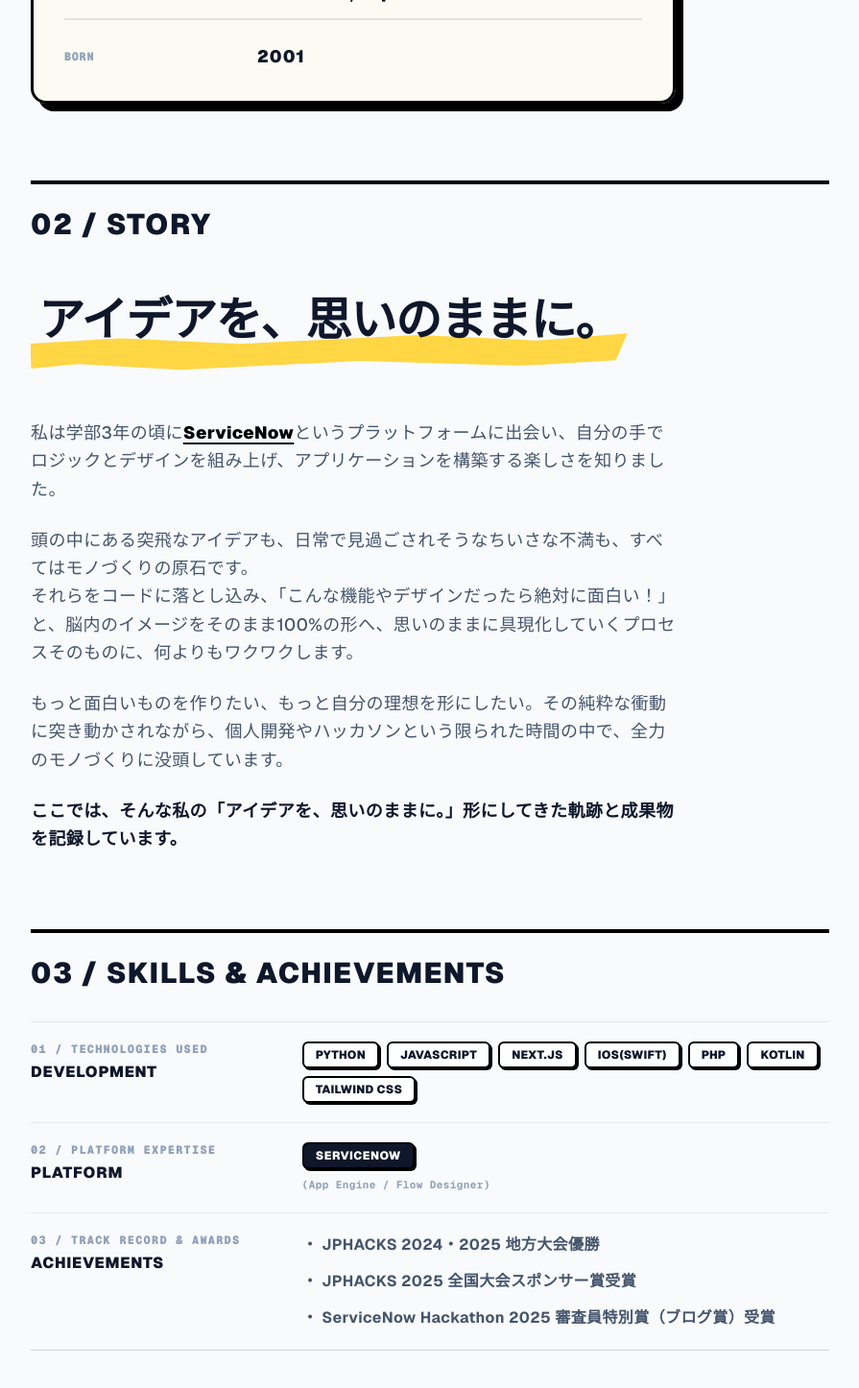
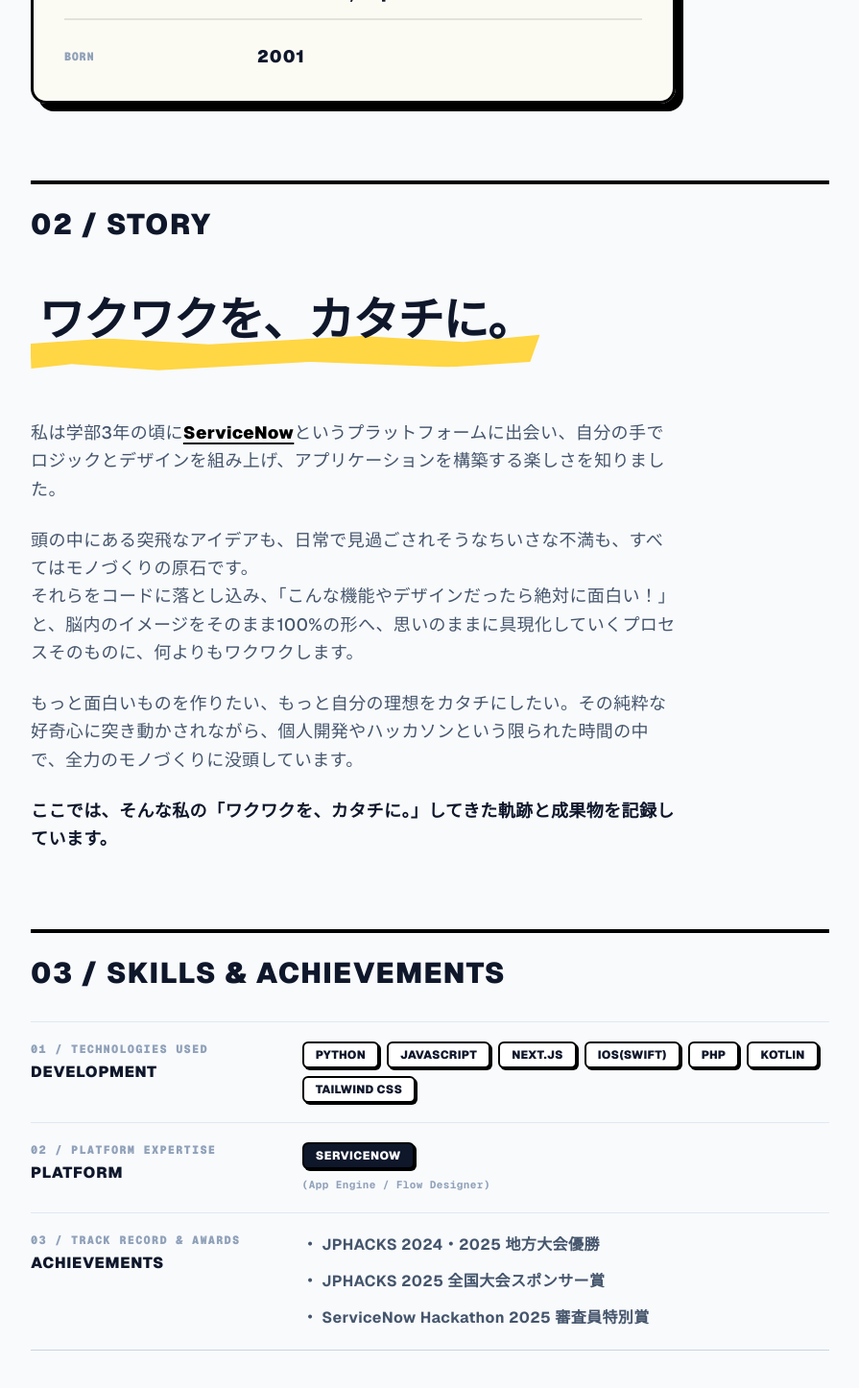
Before and after one commit to dustin-ctrl/portfolio, a Next.js app: page / in a window 1280 px wide. Shown: the part 1771-3217 px from the top of the page at 96% size, without its empty margins (192-1087 px from the left). Built offline with nearby package versions, Linux system fonts and the light colour scheme.

Commit message:
fix: ワクワクをかたちに

```diff
--- a/app/components/ProfileSection.tsx
+++ b/app/components/ProfileSection.tsx
@@ -227,7 +227,7 @@ const ProfileSection = React.forwardRef(
                         storyFired ? "translate-y-0 opacity-100" : "translate-y-full opacity-0"
                       }`}
                     >
-                      アイデアを、思いのままに。
+                      ワクワクを、カタチに。
                     </span>
                   </span>
 
@@ -243,10 +243,10 @@ const ProfileSection = React.forwardRef(
                   それらをコードに落とし込み、「こんな機能やデザインだったら絶対に面白い！」と、脳内のイメージをそのまま100%の形へ、思いのままに具現化していくプロセスそのものに、何よりもワクワクします。
                 </p>
                 <p>
-                  もっと面白いものを作りたい、もっと自分の理想を形にしたい。その純粋な衝動に突き動かされながら、個人開発やハッカソンという限られた時間の中で、全力のモノづくりに没頭しています。
+                  もっと面白いものを作りたい、もっと自分の理想をカタチにしたい。その純粋な好奇心に突き動かされながら、個人開発やハッカソンという限られた時間の中で、全力のモノづくりに没頭しています。
                 </p>
                 <p className="text-slate-900 font-bold">
-                  ここでは、そんな私の「アイデアを、思いのままに。」形にしてきた軌跡と成果物を記録しています。
+                  ここでは、そんな私の「ワクワクを、カタチに。」してきた軌跡と成果物を記録しています。
                 </p>
               </div>
             </div>
@@ -311,13 +311,13 @@ const ProfileSection = React.forwardRef(
                   <p>
                     ・{" "}
                     <a href="https://jphacks.com/2025/result/" target="_blank" rel="noopener noreferrer" className="text-slate-600 font-bold hover:text-black hover:underline underline-offset-4 decoration-2 transition-colors duration-200">
-                      JPHACKS 2025 全国大会スポンサー賞受賞
+                      JPHACKS 2025 全国大会スポンサー賞
                     </a>
                   </p>
                   <p>
                     ・{" "}
                     <a href="https://www.servicenow.com/jp/events/world-forum/tokyo.html" target="_blank" rel="noopener noreferrer" className="text-slate-600 font-bold hover:text-black hover:underline underline-offset-4 decoration-2 transition-colors duration-200">
-                      ServiceNow Hackathon 2025 審査員特別賞（ブログ賞）受賞
+                      ServiceNow Hackathon 2025 審査員特別賞
                     </a>
                   </p>
                 </div>
```
